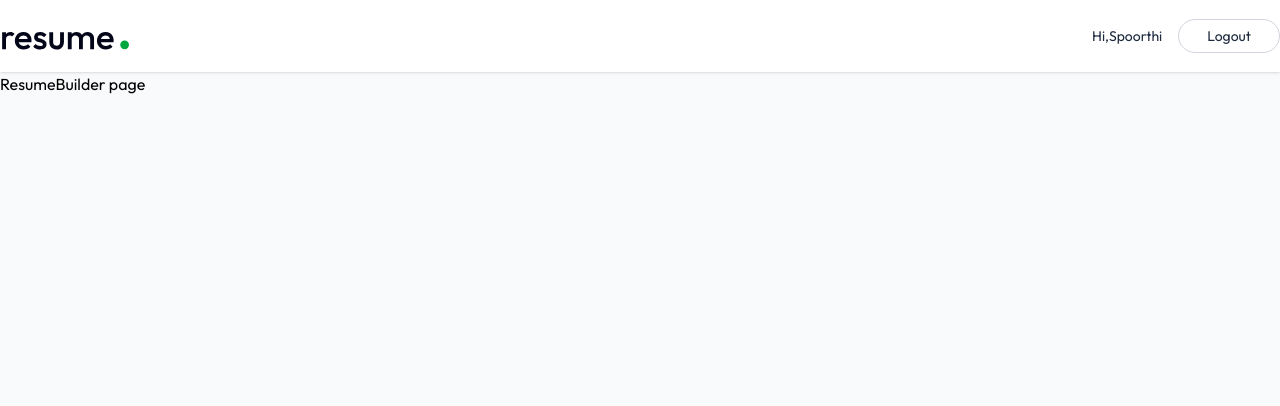
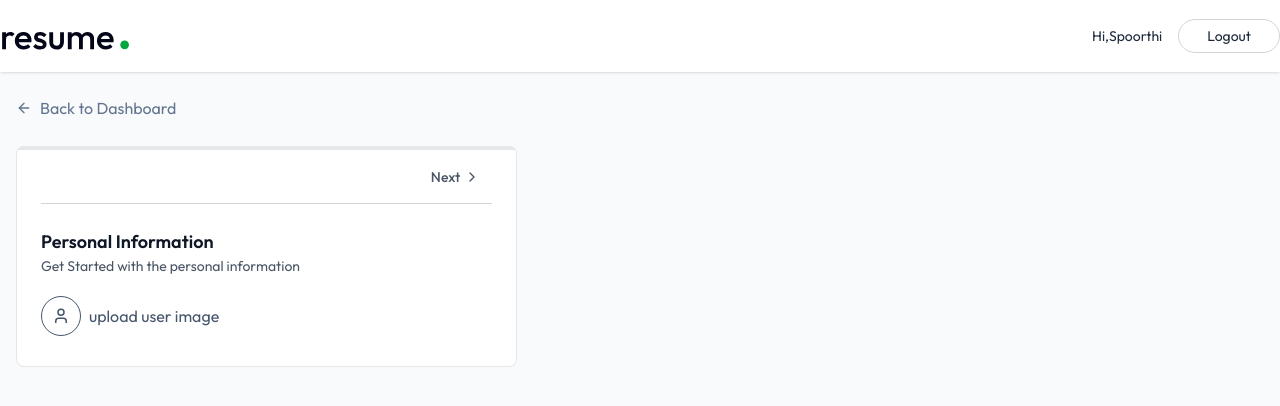
Before and after one commit to spoorthiggowda917-cpu/Mern-stack-resumee, a React (Vite) app: page /app/builder/1 in a window 1280 px wide. Shown: the top 406 px of the page. Built offline with nearby package versions, Linux system fonts and the light colour scheme; the HTML template or start-up script is replaced by a standard one.

Commit message:
added resumebuilder and personalinfo component

```diff
--- /dev/null
+++ b/src/Components/Home/PersonalInfoForm.jsx
@@ -0,0 +1,53 @@
+import { User } from 'lucide-react'
+import React from 'react'
+
+function PersonalInfoForm({ data, onChange, removeBackground, setRemoveBackground }) {
+
+    const handleChange = (field, value) => {
+        onChange({ ...data, [field]: value })
+    }
+
+
+    return (
+        <div>
+            <h3 className="text-lg font-semibold text-gray-900">Personal Information</h3>
+            <p className="text-sm text-gray-600">Get Started with the personal information</p>
+
+            <div className="flex items-center gap-2">
+
+                <label>
+                    {data.image ? (
+                        <img src={typeof data.image === "string" ? data.image : URL.createObjectURL(data.image)}
+                            alt="user-image" className='w-15 h-16 rounded-full object-cover mt-5 ring ring-slate-300 hover:opacity-80' />
+                    ) : (
+                        <div className='inline-flex items-center gap-2 mt-5 text-slate-600 hover:text-slate-700 cursor-pointer'>
+                            <User className='size-10 p-2.5 border rounded-full' />
+                            upload user image
+                        </div>
+                    )}
+                    <input type='file' accept='image/jpeg,image/png' className='hidden'
+                        onChange={(e) => handleChange("image", e.target.files[0])} />
+                </label>
+                {typeof data.image === 'object' && (
+  <div className="flex flex-col gap-2 pl-4 text-sm mt-2">
+    <p className="font-medium text-gray-700">Remove Background</p>
+
+    <label className="relative inline-flex items-center cursor-pointer select-none">
+      <input
+        type="checkbox"
+        className="sr-only peer"
+        onChange={() => setRemoveBackground(prev => !prev)}
+        checked={removeBackground}
+      />
+      <div className="w-11 h-6 bg-slate-300 rounded-full peer peer-checked:bg-green-600 transition-colors duration-300"></div>
+      <span className="absolute left-1 top-1 w-4 h-4 bg-white rounded-full shadow-md transition-transform duration-300 ease-in-out peer-checked:translate-x-5"></span>
+    </label>
+  </div>
+)}
+
+            </div>
+        </div>
+    )
+}
+
+export default PersonalInfoForm
--- a/src/pages/ResumeBuilder.jsx
+++ b/src/pages/ResumeBuilder.jsx
@@ -1,10 +1,122 @@
-import React from 'react'
+import React, { useEffect, useState } from 'react'
+import { useParams, Link } from 'react-router-dom'
+import { dummyResumeData } from '../assets/assets'
+import { ArrowLeftIcon, Briefcase, ChevronLeft, ChevronRight, FileText, FolderIcon, GraduationCap, Sparkles, User } from 'lucide-react'
+import PersonalInfoForm from '../Components/Home/PersonalInfoForm'
 
 function ResumeBuilder() {
+
+  const { resumeId } = useParams()//useParams() is a React Router hook that lets you read URL parameters from the current route.
+
+  const [resumeData, setResumeData] = useState({
+    _id: " ",
+    title: "",
+    personal_info: {},
+    professional_summary: "",
+    experience: [],
+    education: [],
+    project: [],
+    skills: [],
+    template: "classic",
+    accent_color: "#3B82F6",
+    public: false,
+  })
+
+  const loadExistingResume = async () => {
+    const resume = dummyResumeData.find(resume => resume._id === resumeId)
+    if (resume) {
+      setResumeData(resume)
+      document.title = resume.title
+    }
+  }
+  {/*Looks for a resume in dummyResumeData that matches the given resumeId.
+If found, it sets it as the current resume (setResumeData(resume)).
+Also updates the browser tab title to the resume title.*/}
+
+  const [activeSectionIndex, setActiveSectionIndex] = useState(0)
+  const [removeBackground, setRemovebackground] = useState(false)
+
+  const sections = [
+    { id: "personal", name: "Personal Info", icon: User },
+    { id: "summary", name: "Summary", icon: FileText },
+    { id: "experience", name: "Experience", icon: Briefcase },
+    { id: "education", name: "Education", icon: GraduationCap },
+    { id: "projects", name: "Projects", icon: FolderIcon },
+    { id: "skills", name: "Skills", icon: Sparkles },
+
+  ]
+
+  const activeSection = sections[activeSectionIndex]
+
+  useEffect(() => {
+    loadExistingResume()
+  }, [])
+
+
   return (
     <div>
-      <h1>ResumeBuilder page</h1>
+      <div className='max-w-7xl mx-auto px-4 py-6'>
+        <Link to={"/app"} className='inline-flex gap-2 items-center text-slate-500 hover:text-slate-700 transition-all'>
+          <ArrowLeftIcon className='size-4' />Back to Dashboard</Link>
+      </div>
+
+
+      <div className="max-w-7xl mx-auto px-4 pb-8">
+        <div className="grid lg:grid-cols-12 gap-8">
+          {/* Left Panel - Form */}
+          <div className="relative lg:col-span-5 rounded-lg overflow-hidden">
+            <div className="bg-white rounded-lg shadow-sm border border-gray-200 p-6 pt-1">
+              {/* progress bar using activeSectionIndex */}
+              <hr className="absolute top-0 left-0 right-0 border-2 border-gray-200" />
+              <hr className="absolute top-0 left-0 h-1 bg-linear-to-r from-green-500 to-green-600 border-none transition-all duration-2000"
+                style={{ width: `${activeSectionIndex * 100 / (sections.length - 1)}` }} />
+
+
+              {/*Section Navigation*/}
+              <div className='flex justify-between items-center mb-6 border-b border-gray-300 py-1'><div></div>
+                <div className="flex items-center">
+                  {activeSectionIndex !== 0 && (
+                    <button onClick={() => setActiveSectionIndex((prevIndex) => Math.max(prevIndex - 1, 0))} className="flex items-center gap-1 p-3 rounded-lg text-sm font-medium text-gray-600 hover:bg-gray-50 transition-all"
+                      disabled={activeSectionIndex === 0}>
+                      {/* Your button content here */}
+                      <ChevronLeft className='size-4' />Previous
+                    </button>
+                  )}
+                  <button onClick={() => setActiveSectionIndex((prevIndex) => Math.min(prevIndex + 1, sections.length - 1))} className={`flex items-center gap-1 p-3 rounded-lg text-sm font-medium text-gray-600 hover:bg-gray-50 transition-all $
+   {activeSectionIndex===sections.length-1 && 'opacity-50' }`}
+                    disabled={activeSectionIndex === sections.length - 1} >
+
+                    Next<ChevronRight className='size-4' />
+                  </button>
+                </div>
+              </div>
+              {/*Form Content*/}
+              <div className='space-y-6'>
+                {activeSection.id === 'personal' && (
+                  <PersonalInfoForm data={resumeData.personal_info} onChange={(data) => setResumeData(prev => ({ ...prev, personal_info: data }))}
+                    removeBackground={removeBackground} setRemoveBackground={setRemovebackground} />
+                )}
+              </div>
+
+
+            </div>
+          </div>
+
+
+
+          {/* Right Panel - Preview */}
+        </div>
+      </div>
+
+
+
+
+
+
+
+
     </div>
+
   )
 }
 
```
